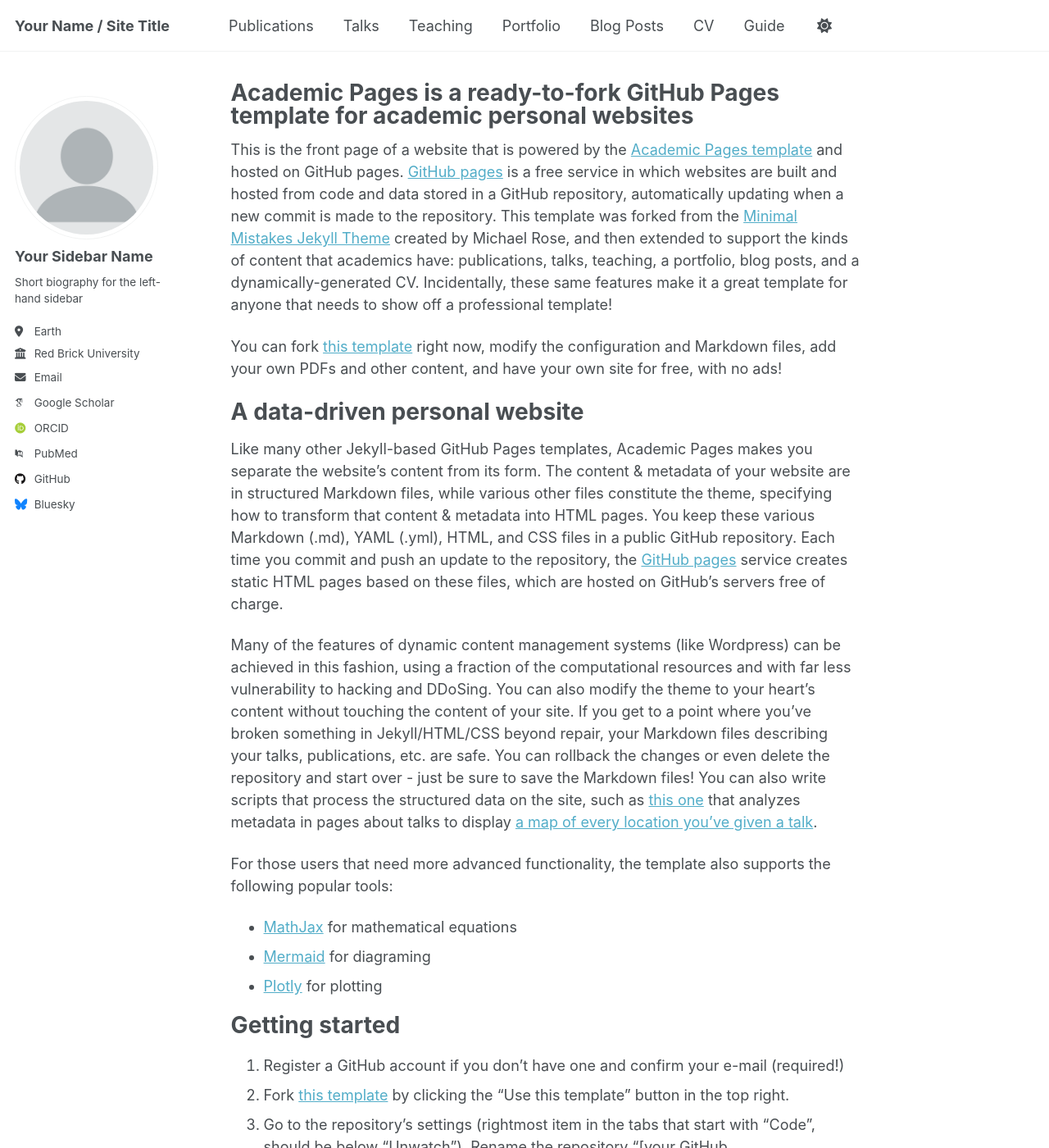
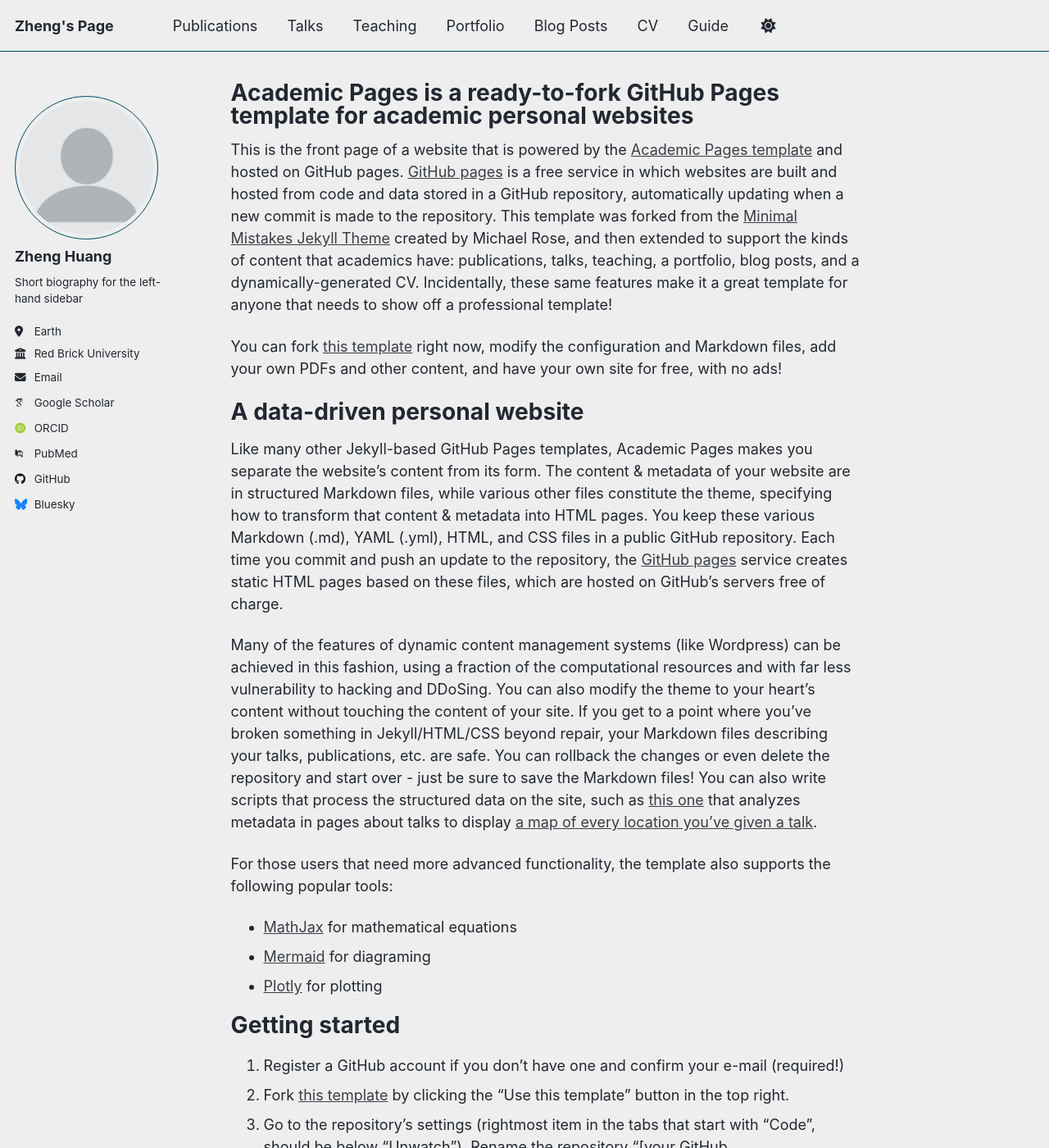
Before and after one commit to huangzheng05/huangzheng05.github.io, a Jekyll site: the page built from _pages/about.md, in a window 1280 px wide and 1400 px high. Shown: the whole window at 82% size. Built offline with Jekyll 4.4.1, drawn with Linux system fonts in a browser that asks for light colours; some web fonts are replaced; a script that is not in the unit is left out; some of the changed text lies outside the part shown.

Commit message:
Update site configuration with personal details

```diff
--- a/_config.yml
+++ b/_config.yml
@@ -8,12 +8,12 @@
 
 # Basic Site Settings
 locale                   : "en-US"
-site_theme               : "default" # Currently available options are "default", "air"
-title                    : "Your Name / Site Title"
+site_theme               : "air" # Currently available options are "default", "air"
+title                    : "Zheng's Page"
 title_separator          : "-"
-name                     : &name "Your Name"
+name                     : &name "Zheng Huang"
 description              : &description "Your Name's academic portfolio"   # Update this with a general description of your site, this is the default if not overridden by a page
-url                      : https://academicpages.github.io # The base hostname & protocol for your site e.g. "https://[your GitHub username].github.io",
+url                      : https://huangzheng05.github.io/ # The base hostname & protocol for your site e.g. "https://[your GitHub username].github.io",
                                                            # or if you already have some other page hosted on Github then use "https://[your GitHub username].github.io/[Your Repo Name]"
 baseurl                  : "" # the subpath of your site, e.g. "/blog"
 repository               : "academicpages/academicpages.github.io"
@@ -24,7 +24,7 @@ repository               : "academicpages/academicpages.github.io"
 author:
   # Biographic information
   avatar           : "profile.png"
-  name             : "Your Sidebar Name"
+  name             : "Zheng Huang"
   pronouns         : # example: "she/her"
   bio              : "Short biography for the left-hand sidebar"
   location         : "Earth"
```
